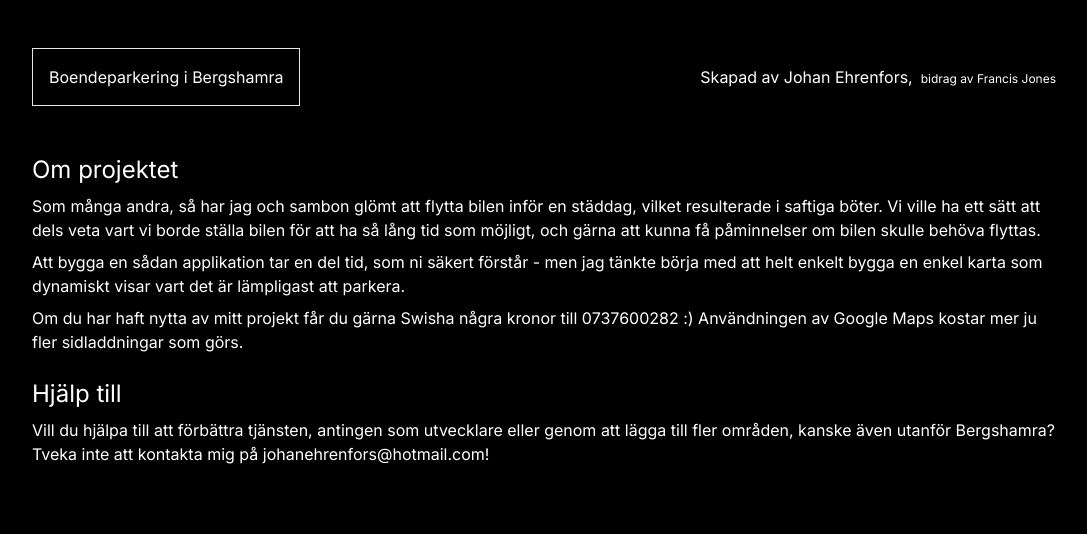
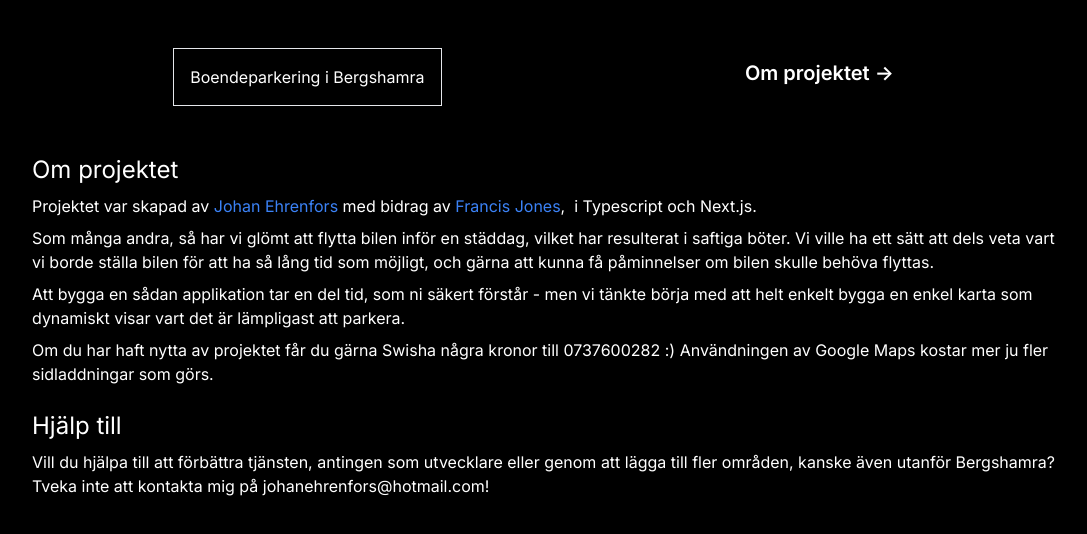
Before and after one commit to johanehr/parking-reminder-frontend, a Next.js app: page /about in a window 1280 px wide. Shown: the top 534 px of the page, without its empty margins (96-1183 px from the left). Built offline with nearby package versions, Linux system fonts and the light colour scheme.

Commit message:
further changes to contributions

```diff
--- a/src/app/about/page.tsx
+++ b/src/app/about/page.tsx
@@ -4,7 +4,7 @@ import Header from '../elements/header'
 export default function About() {
   return (
     <main className="min-h-screen p-12">
-      <Header/>
+      <Header />
 
       <div className="m-auto max-w-5xl w-full mt-12">
         <h1 className="text-2xl">
@@ -12,18 +12,40 @@ export default function About() {
         </h1>
 
         <p className="mt-2">
-          Som många andra, så har jag och sambon glömt att flytta bilen inför en städdag, vilket resulterade i saftiga böter.
+          Projektet var skapad av   <a
+            className="lg:pointer-events-auto pointer-events-none text-blue-500 hover:underline"
+            href="https://www.johanehrenfors.se"
+            target="_blank"
+            rel="author"
+          >
+            Johan Ehrenfors
+          </a>
+          &nbsp;med bidrag av&nbsp;
+          <a
+            className="lg:pointer-events-auto pointer-events-none text-blue-500 hover:underline"
+            href="https://www.fullstackfrancis.com"
+            target="_blank"
+            rel="author"
+          >
+             Francis Jones
+          </a>
+          ,&nbsp; i Typescript och Next.js.
+
+        </p>
+
+        <p className="mt-2">
+          Som många andra, så har vi glömt att flytta bilen inför en städdag, vilket har resulterat i saftiga böter.
           Vi ville ha ett sätt att dels veta vart vi borde ställa bilen för att ha så lång tid som möjligt,
           och gärna att kunna få påminnelser om bilen skulle behöva flyttas.
         </p>
 
         <p className="mt-2">
-          Att bygga en sådan applikation tar en del tid, som ni säkert förstår - men jag tänkte börja
+          Att bygga en sådan applikation tar en del tid, som ni säkert förstår - men vi tänkte börja
           med att helt enkelt bygga en enkel karta som dynamiskt visar vart det är lämpligast att parkera.
         </p>
 
         <p className="mt-2">
-          Om du har haft nytta av mitt projekt får du gärna Swisha några kronor till 0737600282 :)
+          Om du har haft nytta av projektet får du gärna Swisha några kronor till 0737600282 :)
           Användningen av Google Maps kostar mer ju fler sidladdningar som görs.
         </p>
 
--- a/src/app/elements/header.tsx
+++ b/src/app/elements/header.tsx
@@ -6,26 +6,20 @@ export default function Header() {
         className="border-b lg:static border p-4"
         href="./"
       >
-      Boendeparkering i Bergshamra
+        Boendeparkering i Bergshamra
       </a>
+
       <a
-        className="sm:ml-auto lg:pointer-events-auto pointer-events-none"
-        href="https://www.johanehrenfors.se"
-        target="_blank"
-        rel="author"
+        href="./about"
+        className="group rounded-lg border border-transparent px-5 py-2 transition-colors hover:border-gray-300 hover:bg-gray-100 hover:dark:border-neutral-700 hover:dark:bg-neutral-800/30"
       >
-      Skapad av Johan Ehrenfors,
+        <h2 className={`mb-2 text-xl font-semibold`}>
+          Om projektet{' '}
+          <span className="inline-block transition-transform group-hover:translate-x-1 motion-reduce:transform-none">
+            -&gt;
+          </span>
+        </h2>
       </a>
-      <span className="ml-2">
-        <a
-          className="sm:ml-auto text-xs lg:pointer-events-auto pointer-events-none"
-          href="https://www.fullstackfrancis.com"
-          target="_blank"
-          rel="author"
-        >
-      bidrag av Francis Jones
-        </a>
-      </span>
 
     </div>
   )
--- a/src/app/page.tsx
+++ b/src/app/page.tsx
@@ -32,21 +32,6 @@ export default function Home() {
           className="group rounded-lg border border-transparent px-5 py-4 transition-colors hover:border-gray-300 hover:bg-gray-100 hover:dark:border-neutral-700 hover:dark:bg-neutral-800/30"
         >
           <h2 className={`mb-3 text-xl font-semibold`}>
-            Om projektet{' '}
-            <span className="inline-block transition-transform group-hover:translate-x-1 motion-reduce:transform-none">
-              -&gt;
-            </span>
-          </h2>
-          <p className={`m-0 max-w-[45ch] text-sm opacity-50`}>
-            Mer information om tjänsten och dess ursprung
-          </p>
-        </a>
-
-        <a
-          href="./about"
-          className="group rounded-lg border border-transparent px-5 py-4 transition-colors hover:border-gray-300 hover:bg-gray-100 hover:dark:border-neutral-700 hover:dark:bg-neutral-800/30"
-        >
-          <h2 className={`mb-3 text-xl font-semibold`}>
             Vill du hjälpa till?{' '}
             <span className="inline-block transition-transform group-hover:translate-x-1 motion-reduce:transform-none">
               -&gt;
```
